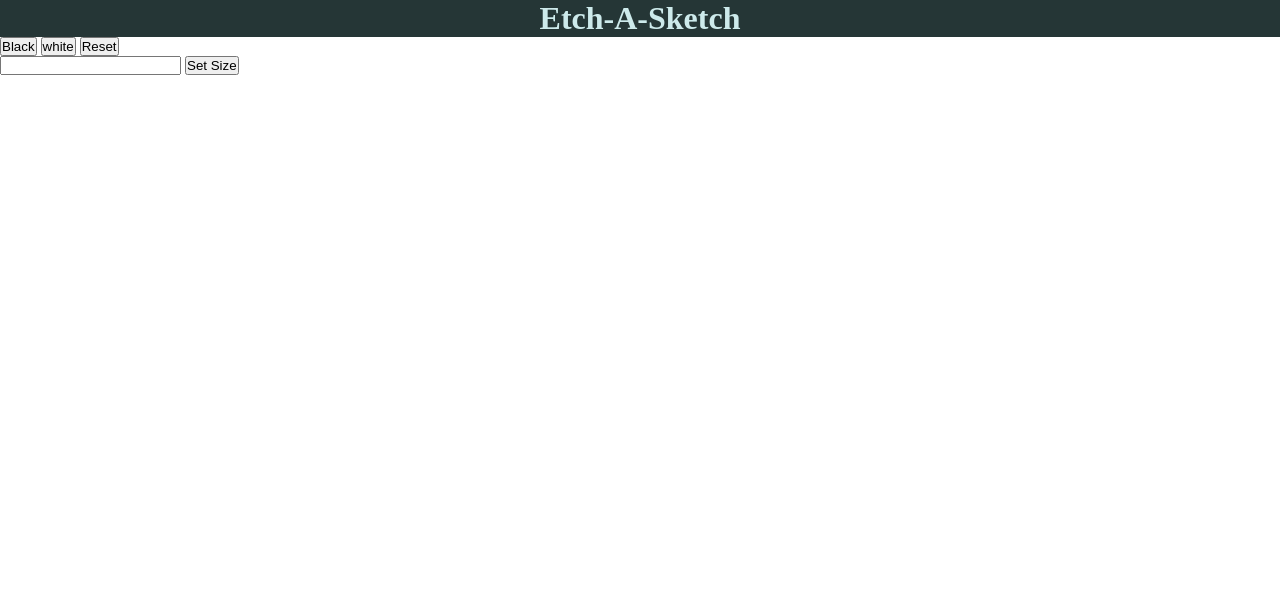
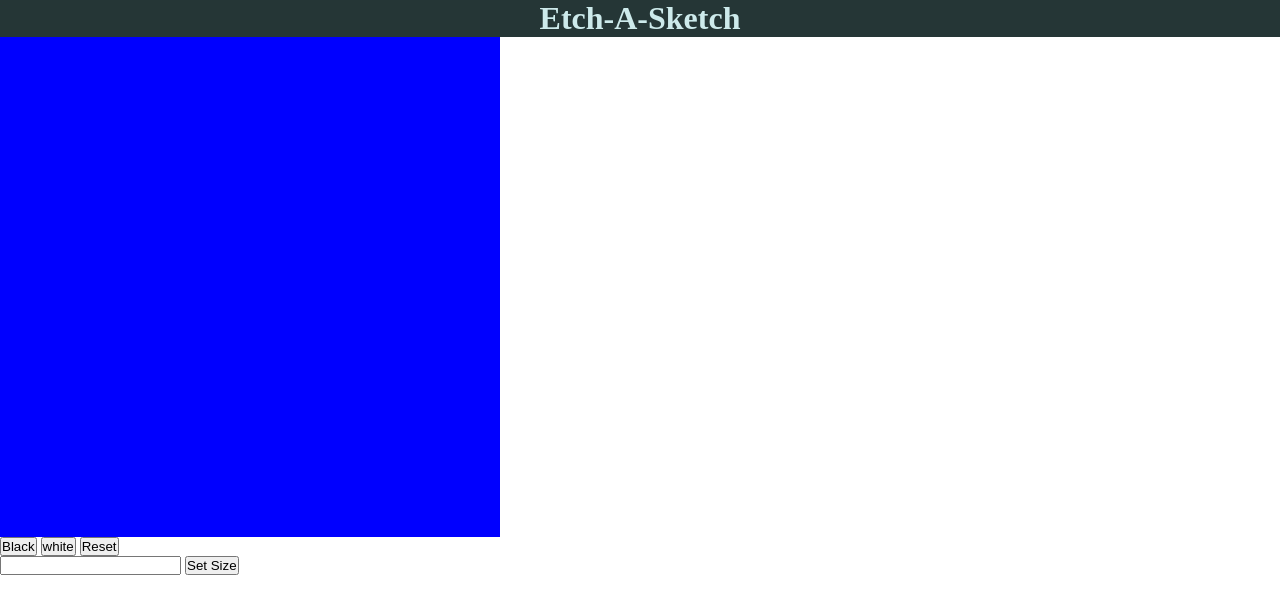
Before and after one commit to sundaymark/Etch-a-Sketch, a plain HTML site: page index.html in a window 1280 px wide. Drawn offline with Linux system fonts and the light colour scheme.

Commit message:
styled the board

```diff
--- a/style.css
+++ b/style.css
@@ -16,3 +16,9 @@
     border: 2px dotted rgb(135, 109, 135);
     border-radius: 40px;
 }
+
+.board{
+    width: 500px;
+    height: 500px;
+    display: grid;
+}
```
